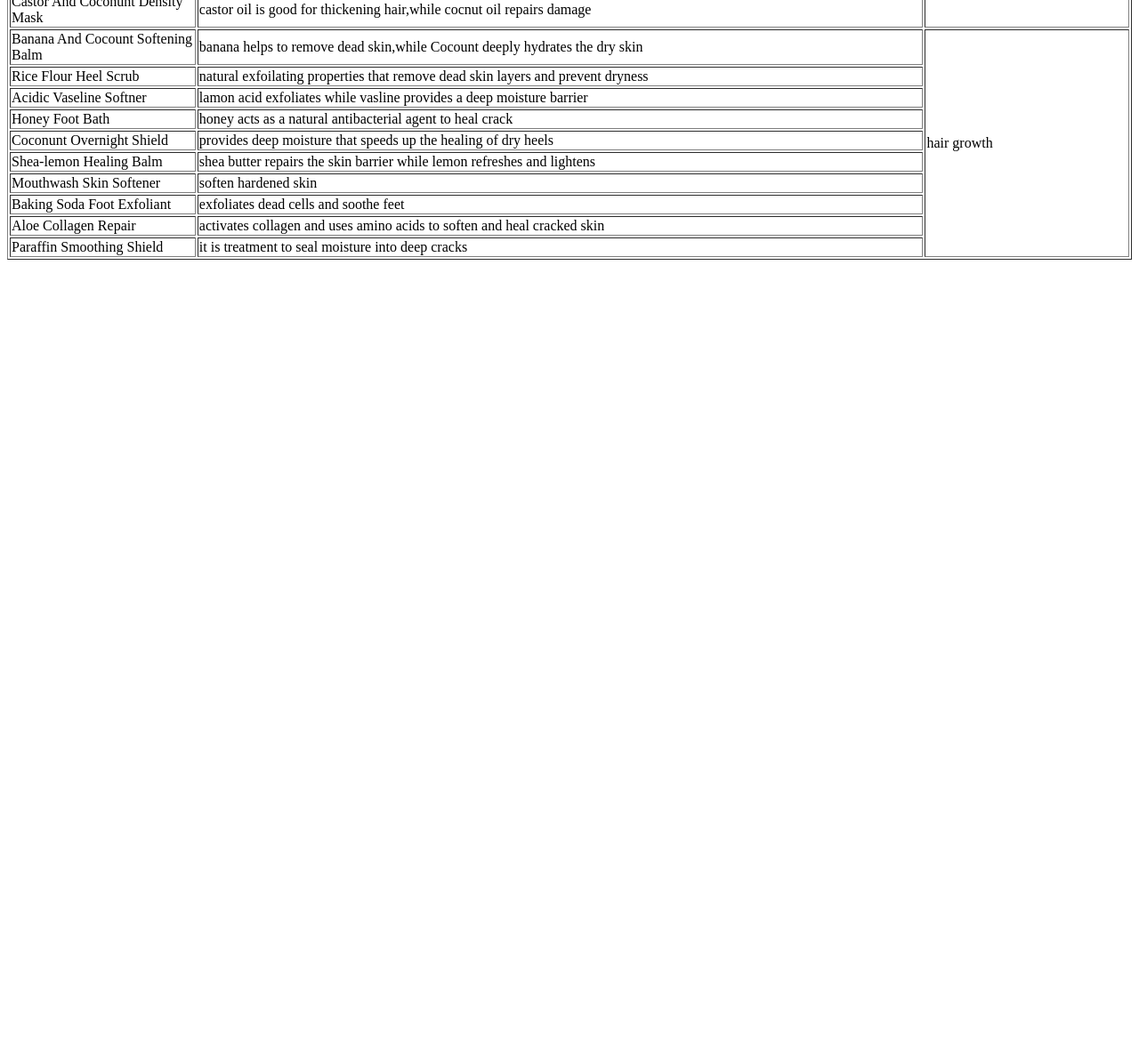
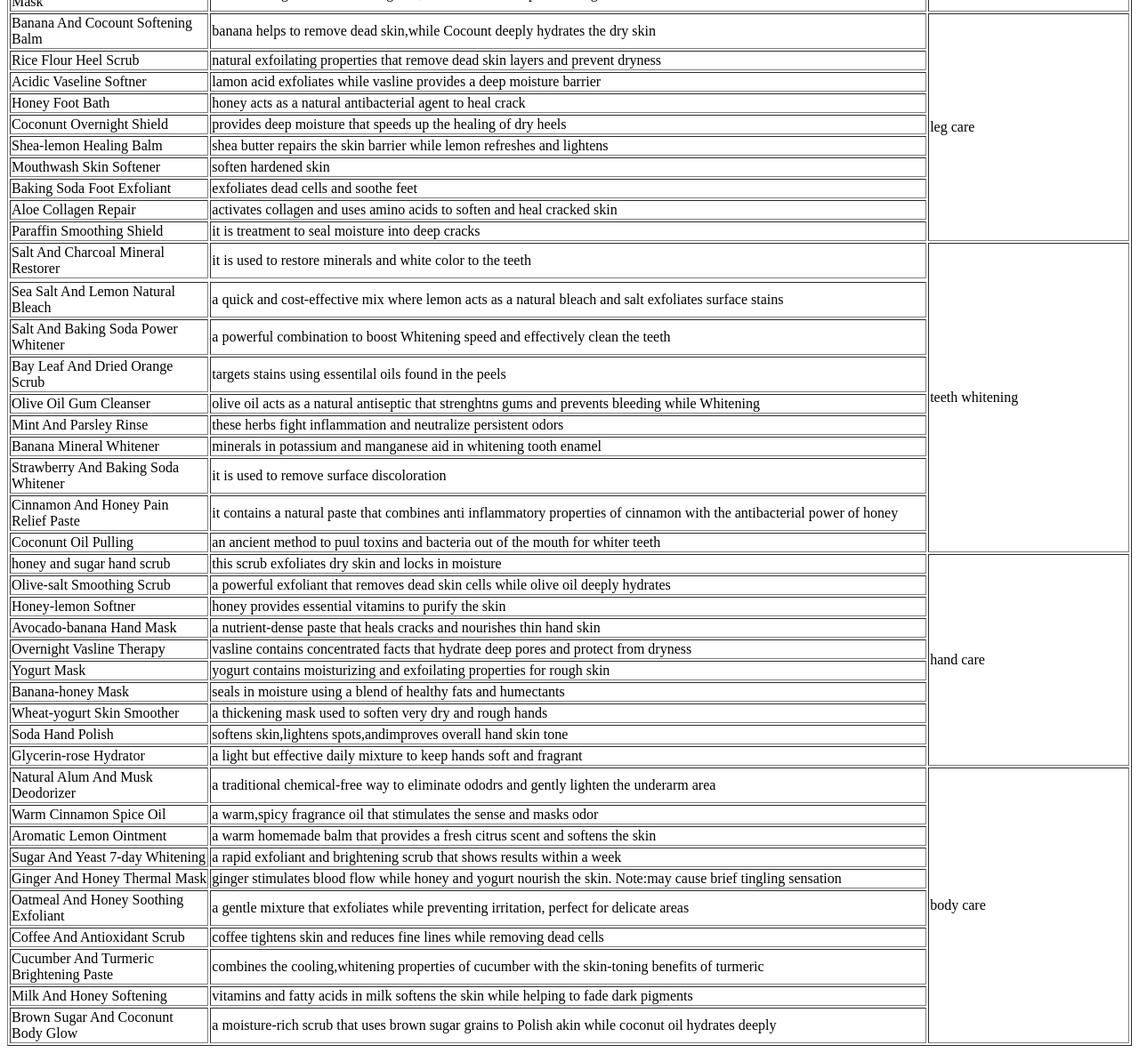
Before and after one commit to yasminah-34/NATUREGLOW, a plain HTML site: page ingredients.html in a window 1280 px wide. Shown: the part 692-1876 px from the top of the page at 89% size. Before the commit the page ends 992 px from the top, so only its background shows below. Drawn offline with Linux system fonts and the light colour scheme.

Commit message:
assignment

```diff
--- a/ingredients.html
+++ b/ingredients.html
@@ -91,7 +91,7 @@
     </tr>
     <tr>
         <td>Banana And Cocount Softening Balm</td><td>banana helps to remove dead skin,while Cocount deeply hydrates the dry skin</td>
-        <td rowspan="10">hair growth</td>
+        <td rowspan="10">leg care</td>
     </tr>
     <tr>
         <td>Rice Flour Heel Scrub</td><td>natural exfoilating properties that remove dead skin layers and prevent dryness</td>
@@ -120,6 +120,117 @@
     <tr>
         <td>Paraffin Smoothing Shield</td><td>it is treatment to seal moisture into deep cracks</td>
     </tr>
+    <tr>
+        <td>Salt And Charcoal Mineral Restorer</td><td>it is used to restore minerals and white color to the teeth</td>
+        <td rowspan="11"> teeth whitening</td>
+    </tr>
+    <tr>
+    <tr>
+        <td>Sea Salt And Lemon Natural Bleach</td><td>a quick and cost-effective mix where lemon acts as a natural
+         bleach and salt exfoliates surface stains</td>
+    </tr>
+    <tr>
+        <td>Salt And Baking Soda Power Whitener</td><td>a powerful combination to boost Whitening speed
+            and effectively clean the teeth</td>
+    </tr>
+    <tr>
+        <td>Bay Leaf And Dried Orange Scrub</td><td>targets stains using essentilal oils found in the peels</td>
+    </tr>
+    <tr>
+        <td>Olive Oil Gum Cleanser</td><td>olive oil acts as a natural antiseptic that strenghtns gums and
+            prevents bleeding while Whitening</td>
+    </tr>
+    <tr>
+        <td>Mint And Parsley Rinse</td><td>these herbs fight inflammation and neutralize persistent odors</td>
+    </tr>
+    <tr>
+        <td>Banana Mineral Whitener</td><td>minerals in potassium and manganese aid in whitening tooth enamel</td>
+    </tr>
+    <tr>
+        <td>Strawberry And Baking Soda Whitener</td><td>it is used to remove surface discoloration</td>
+    </tr>
+    <tr>
+        <td>Cinnamon And Honey Pain Relief Paste</td><td>it contains a natural paste that combines anti inflammatory properties
+            of cinnamon with the antibacterial power of honey</td>
+    </tr>
+    <tr>
+        <td>Coconunt Oil Pulling</td><td>an ancient method to puul toxins and bacteria out of the mouth for whiter teeth</td>
+    </tr>
+    <tr>
+        <td>honey and sugar hand scrub</td><td>this scrub exfoliates dry skin and locks in moisture</td>
+        <td rowspan="10">hand care</td>
+    </tr>
+    <tr>
+        <td>Olive-salt Smoothing Scrub</td><td>a powerful exfoliant that removes dead skin cells while olive oil deeply hydrates</td>
+    </tr>
+    <tr>
+        <td>Honey-lemon Softner</td><td>honey provides essential vitamins to purify the skin</td>
+    </tr>
+    <tr>
+        <td>Avocado-banana Hand Mask</td><td>a nutrient-dense paste that heals cracks
+            and nourishes thin hand skin</td>
+    </tr>
+    <tr>
+        <td>Overnight Vasline Therapy</td><td>vasline contains concentrated facts that hydrate
+            deep pores and protect from dryness</td>
+    </tr>
+    <tr>
+        <td>Yogurt Mask</td><td>yogurt contains moisturizing and exfoilating properties
+            for rough skin</td>
+    </tr>
+    <tr>
+        <td>Banana-honey Mask</td><td>seals in moisture using a blend of healthy fats and humectants</td>
+    </tr>
+    <tr>
+        <td>Wheat-yogurt Skin Smoother</td><td>a thickening mask used to soften very dry and rough hands</td>
+    </tr>
+    <tr>
+        <td>Soda Hand Polish</td><td>softens skin,lightens spots,andimproves overall
+            hand skin tone</td>
+    </tr>
+    <tr>
+        <td>Glycerin-rose Hydrator</td><td>a light but effective daily mixture to
+            keep hands soft and fragrant</td>
+    </tr>
+    <tr>
+        <td>Natural Alum And Musk Deodorizer</td><td>a traditional chemical-free way to eliminate ododrs
+            and gently lighten the underarm area</td><td rowspan="10">body care</td>
+    </tr>
+    <tr>
+        <td>Warm Cinnamon Spice Oil</td><td>a warm,spicy fragrance oil that stimulates the sense and
+            masks odor</td>
+    </tr>
+    <tr>
+        <td>Aromatic Lemon Ointment</td><td>a warm homemade balm that provides a fresh
+            citrus scent and softens the skin</td>
+    </tr>
+    <tr>
+        <td>Sugar And Yeast 7-day Whitening</td><td>a rapid exfoliant and brightening scrub that shows
+            results within a week</td>
+    </tr>
+    <tr>
+        <td>Ginger And Honey Thermal Mask</td><td>ginger stimulates blood flow while honey and yogurt nourish the skin.
+            Note:may cause brief tingling sensation</td>
+    </tr>
+    <tr>
+        <td>Oatmeal And Honey Soothing Exfoliant</td><td>a gentle mixture that exfoliates while preventing irritation,
+            perfect for delicate areas</td>
+    </tr>
+    <tr>
+        <td>Coffee And Antioxidant Scrub</td><td>coffee tightens skin and reduces fine lines while removing dead cells</td>
+    </tr>
+    <tr>
+        <td>Cucumber And Turmeric Brightening Paste</td><td>combines the cooling,whitening properties of cucumber
+            with the skin-toning benefits of turmeric</td>
+    </tr>
+    <tr>
+        <td>Milk And Honey Softening</td><td>vitamins and fatty acids in milk softens the skin while helping
+            to fade dark pigments</td>
+    </tr>
+    <tr>
+        <td>Brown Sugar And Coconunt Body Glow</td><td>a moisture-rich scrub that uses brown sugar grains to Polish
+            akin while coconut oil hydrates deeply</td>
+    </tr>
     </tbody>
     </table>
 </body>
```
Also changed, not shown: Face.html (+1 -1 lines), Hair.html (+1 -1 lines), body.html (+15 -1 lines), hand.html (+1 -1 lines), home.html (+34 -25 lines), index.html (+25 -34 lines), leg.html (+1 -1 lines), teeth.html (+1 -1 lines).
